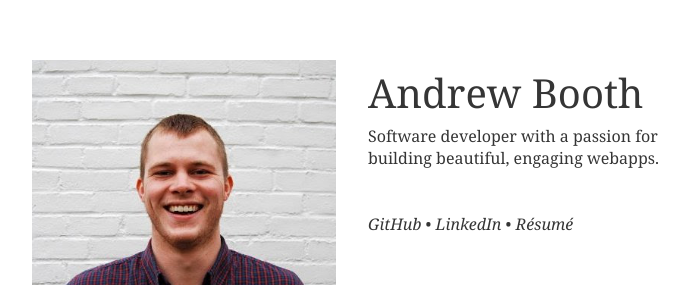
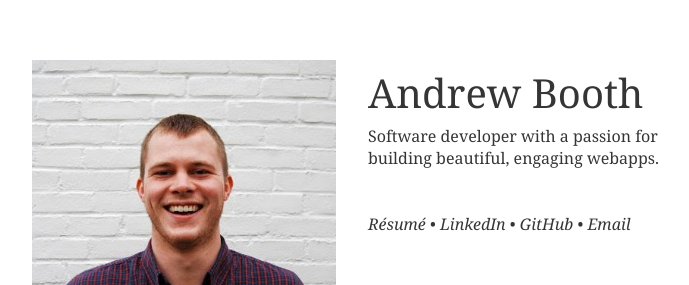
Before and after one commit to broothie/andrewbooth.xyz, a website: page index.html in a window 1280 px wide. Shown: the part 188-473 px from the top of the page, without its empty margins (288-977 px from the left). Drawn offline with Linux system fonts and the light colour scheme.

Commit message:
Re add email

```diff
--- a/index.html
+++ b/index.html
@@ -28,11 +28,13 @@
 
             <br/><br/><br/>
 
-            <a href="https://github.com/andydennisonbooth" target="_blank">GitHub</a>
+            <a href="assets/docs/AndrewBooth_resume.pdf" target="_blank">Résumé</a>
             &bull;
             <a href="https://www.linkedin.com/in/andydennisonbooth/" target="_blank">LinkedIn</a>
             &bull;
-            <a href="assets/docs/AndrewBooth_resume.pdf" target="_blank">Résumé</a>
+            <a href="https://github.com/andydennisonbooth" target="_blank">GitHub</a>
+            &bull;
+            <a href="mailto:andydennisonbooth@gmail.com" target="_blank">Email</a>
            </p>
         </div>
       </div>
```
